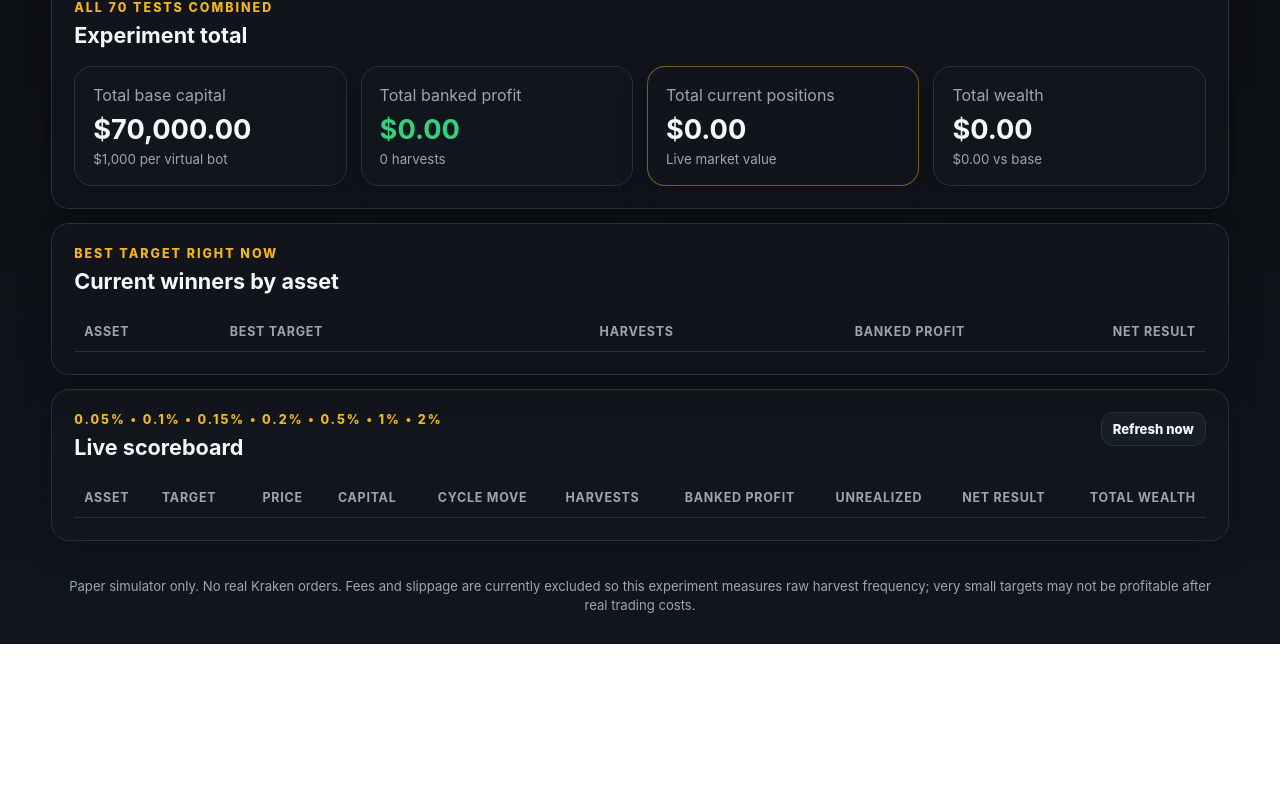
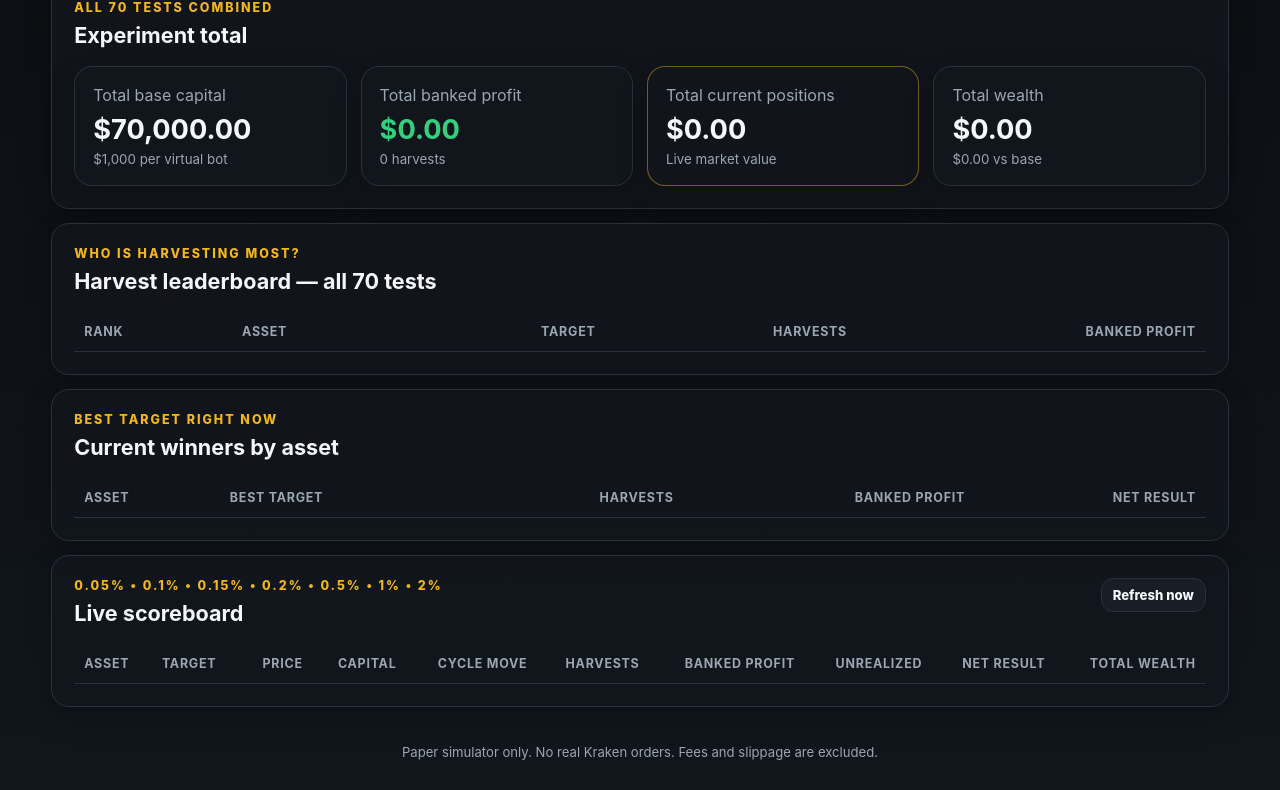
Before and after one commit to vincentmaster90/trump-crumb-harvester, a website: page index.html in a window 1280 px wide. Shown: the part 229-1019 px from the top of the page. Before the commit the page ends 873 px from the top, so only its background shows below. Drawn offline with Linux system fonts and the light colour scheme; no server answers.

Commit message:
Add simple 70-test harvest ranking

```diff
--- a/index.html
+++ b/index.html
@@ -1,47 +1,8 @@
 <!doctype html>
-<html lang="en">
-<head>
-  <meta charset="utf-8" />
-  <meta name="viewport" content="width=device-width, initial-scale=1" />
-  <title>70 Bot Harvest Lab</title>
-  <meta name="description" content="Seventy Kraken paper bots testing 10 assets across seven harvest targets." />
-  <link rel="stylesheet" href="styles.css" />
-</head>
-<body>
-  <main class="shell">
-    <header class="hero">
-      <div>
-        <p class="eyebrow">KRAKEN PAPER TEST • 24/7</p>
-        <h1>70 Bot Harvest Lab</h1>
-        <p class="sub">10 assets × 7 harvest targets • $1,000 virtual capital per test.</p>
-      </div>
-      <div class="status-wrap"><span id="liveDot" class="dot"></span><span id="liveStatus">Connecting to Kraken…</span></div>
-    </header>
-
-    <section class="panel">
-      <div class="panel-head"><div><p class="eyebrow">All 70 tests combined</p><h2>Experiment total</h2></div></div>
-      <div class="grid stats">
-        <article class="card"><span>Total base capital</span><strong id="totalCapital">$70,000.00</strong><small>$1,000 per virtual bot</small></article>
-        <article class="card profit"><span>Total banked profit</span><strong id="totalBanked">$0.00</strong><small id="totalHarvests">0 harvests</small></article>
-        <article class="card accent"><span>Total current positions</span><strong id="totalPositions">$0.00</strong><small>Live market value</small></article>
-        <article class="card"><span>Total wealth</span><strong id="totalWealth">$0.00</strong><small id="totalPnL">$0.00 vs base</small></article>
-      </div>
-    </section>
-
-    <section class="panel log-panel">
-      <div class="panel-head"><div><p class="eyebrow">Best target right now</p><h2>Current winners by asset</h2></div></div>
-      <div class="table-wrap"><table><thead><tr><th>Asset</th><th>Best target</th><th>Harvests</th><th>Banked profit</th><th>Net result</th></tr></thead><tbody id="winnerBody"></tbody></table></div>
-    </section>
-
-    <section class="panel log-panel">
-      <div class="panel-head"><div><p class="eyebrow">0.05% • 0.1% • 0.15% • 0.2% • 0.5% • 1% • 2%</p><h2>Live scoreboard</h2></div><button id="refreshBtn" class="secondary small">Refresh now</button></div>
-      <div class="table-wrap"><table><thead><tr><th>Asset</th><th>Target</th><th>Price</th><th>Capital</th><th>Cycle move</th><th>Harvests</th><th>Banked profit</th><th>Unrealized</th><th>Net result</th><th>Total wealth</th></tr></thead><tbody id="scoreBody"></tbody></table></div>
-    </section>
-
-    <section id="botsGrid" class="grid two"></section>
-
-    <footer>Paper simulator only. No real Kraken orders. Fees and slippage are currently excluded so this experiment measures raw harvest frequency; very small targets may not be profitable after real trading costs.</footer>
-  </main>
-  <script src="app.js"></script>
-</body>
-</html>
+<html lang="en"><head><meta charset="utf-8"/><meta name="viewport" content="width=device-width,initial-scale=1"/><title>70 Bot Harvest Lab</title><link rel="stylesheet" href="styles.css"/></head><body><main class="shell">
+<header class="hero"><div><p class="eyebrow">KRAKEN PAPER TEST • 24/7</p><h1>70 Bot Harvest Lab</h1><p class="sub">10 assets × 7 harvest targets • $1,000 virtual capital per test.</p></div><div class="status-wrap"><span id="liveDot" class="dot"></span><span id="liveStatus">Connecting to Kraken…</span></div></header>
+<section class="panel"><div class="panel-head"><div><p class="eyebrow">All 70 tests combined</p><h2>Experiment total</h2></div></div><div class="grid stats"><article class="card"><span>Total base capital</span><strong id="totalCapital">$70,000.00</strong><small>$1,000 per virtual bot</small></article><article class="card profit"><span>Total banked profit</span><strong id="totalBanked">$0.00</strong><small id="totalHarvests">0 harvests</small></article><article class="card accent"><span>Total current positions</span><strong id="totalPositions">$0.00</strong><small>Live market value</small></article><article class="card"><span>Total wealth</span><strong id="totalWealth">$0.00</strong><small id="totalPnL">$0.00 vs base</small></article></div></section>
+<section class="panel log-panel"><div class="panel-head"><div><p class="eyebrow">WHO IS HARVESTING MOST?</p><h2>Harvest leaderboard — all 70 tests</h2></div></div><div class="table-wrap"><table><thead><tr><th>Rank</th><th>Asset</th><th>Target</th><th>Harvests</th><th>Banked profit</th></tr></thead><tbody id="rankBody"></tbody></table></div></section>
+<section class="panel log-panel"><div class="panel-head"><div><p class="eyebrow">Best target right now</p><h2>Current winners by asset</h2></div></div><div class="table-wrap"><table><thead><tr><th>Asset</th><th>Best target</th><th>Harvests</th><th>Banked profit</th><th>Net result</th></tr></thead><tbody id="winnerBody"></tbody></table></div></section>
+<section class="panel log-panel"><div class="panel-head"><div><p class="eyebrow">0.05% • 0.1% • 0.15% • 0.2% • 0.5% • 1% • 2%</p><h2>Live scoreboard</h2></div><button id="refreshBtn" class="secondary small">Refresh now</button></div><div class="table-wrap"><table><thead><tr><th>Asset</th><th>Target</th><th>Price</th><th>Capital</th><th>Cycle move</th><th>Harvests</th><th>Banked profit</th><th>Unrealized</th><th>Net result</th><th>Total wealth</th></tr></thead><tbody id="scoreBody"></tbody></table></div></section>
+<section id="botsGrid" class="grid two"></section><footer>Paper simulator only. No real Kraken orders. Fees and slippage are excluded.</footer></main><script src="app.js"></script></body></html>
```
